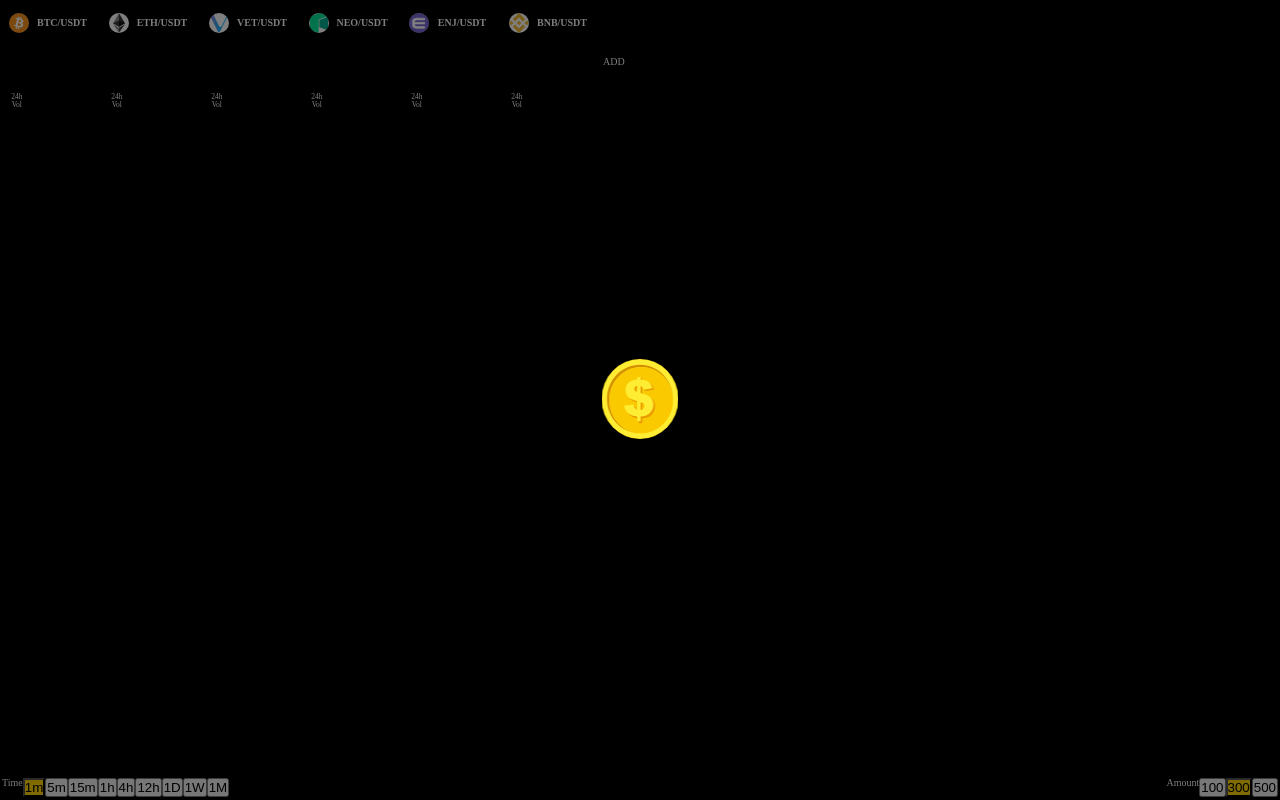
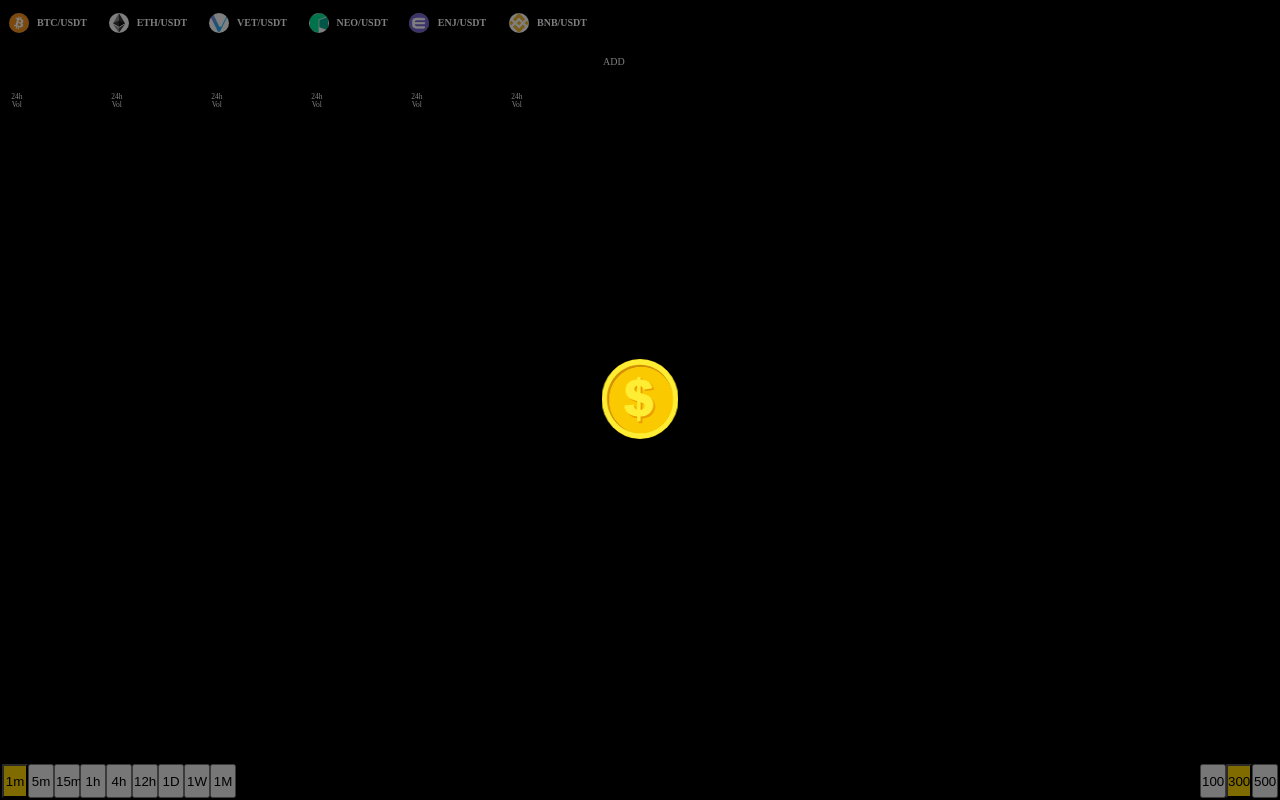
Before and after one commit to Samarit/chart-project, a website built with webpack: page src/index.html in a window 1280 px wide. Built offline with nearby package versions, Linux system fonts and the light colour scheme; no server answers; files whose address does not match are found by name.

Commit message:
Some css fixes

```diff
--- a/src/chart.models.js/chart.js
+++ b/src/chart.models.js/chart.js
@@ -21,7 +21,7 @@ export const chartCandle = new CanvasJS.StockChart('chart-container', {
     {
         title: {
             text: 'Chart',
-            fontSize: chartState.fontSize * 2
+            fontSize: chartState.fontSize * 1.5
         },
         height: chartHeight * 0.75,
         axisX: {
@@ -92,6 +92,9 @@ export const chartCandle = new CanvasJS.StockChart('chart-container', {
     rangeSelector: {
         enabled: false
     },
+    navigator: {
+        //enabled: false
+    },
     //colorSet: "defaultColorSet",
     theme: "dark2",
     backgroundColor: "#000"
--- a/src/chart.models.js/chartState.js
+++ b/src/chart.models.js/chartState.js
@@ -2,7 +2,7 @@ let chartState = {
     symbol: 'BNBUSDT',
     timeframe: '1m',
     limit: 300,
-    fontSize: 10
+    fontSize: 14
 }
 
 export default chartState
--- a/src/css/chart/chart.sass
+++ b/src/css/chart/chart.sass
@@ -1,9 +1,10 @@
 #chart-container
-	height: 97%
+	height: 95%
 
 #bar-wrapper
 	display: flex
 	justify-content: space-between
+	height: 5%
 
 #chart-timebar
 	display: flex
@@ -16,5 +17,6 @@
 	display: flex
 	justify-content: end
 
-	button
-		font-size: inheirt
+button
+	font-size: inheirt
+	width: 26px
--- a/src/index.html
+++ b/src/index.html
@@ -100,7 +100,6 @@
             <div id="chart-container"></div>
             <div id="bar-wrapper">
                 <div id='chart-timebar'>
-                    <span>Time</span>
                     <button class="btn active" data-id="1m">1m</button>
                     <button class="btn" data-id="5m">5m</button>
                     <button class="btn" data-id="15m">15m</button>
@@ -112,7 +111,6 @@
                     <button class="btn" data-id="1M">1M</button>
                 </div>
                 <div id="chart-scalebar">
-                    <span>Amount</span>
                     <button class="btn" data-id="100">100</button>
                     <button class="btn active" data-id="300">300</button>
                     <button class="btn" data-id="500">500</button>
--- a/src/js/chart/socketChart.js
+++ b/src/js/chart/socketChart.js
@@ -46,8 +46,7 @@ function _onMsg(message) {
         })
 
         chartCandle.render()
-        console.log('maximum set')
-        return false
+        return
     }
     console.log('socket')
     chartCandle.render()
```
